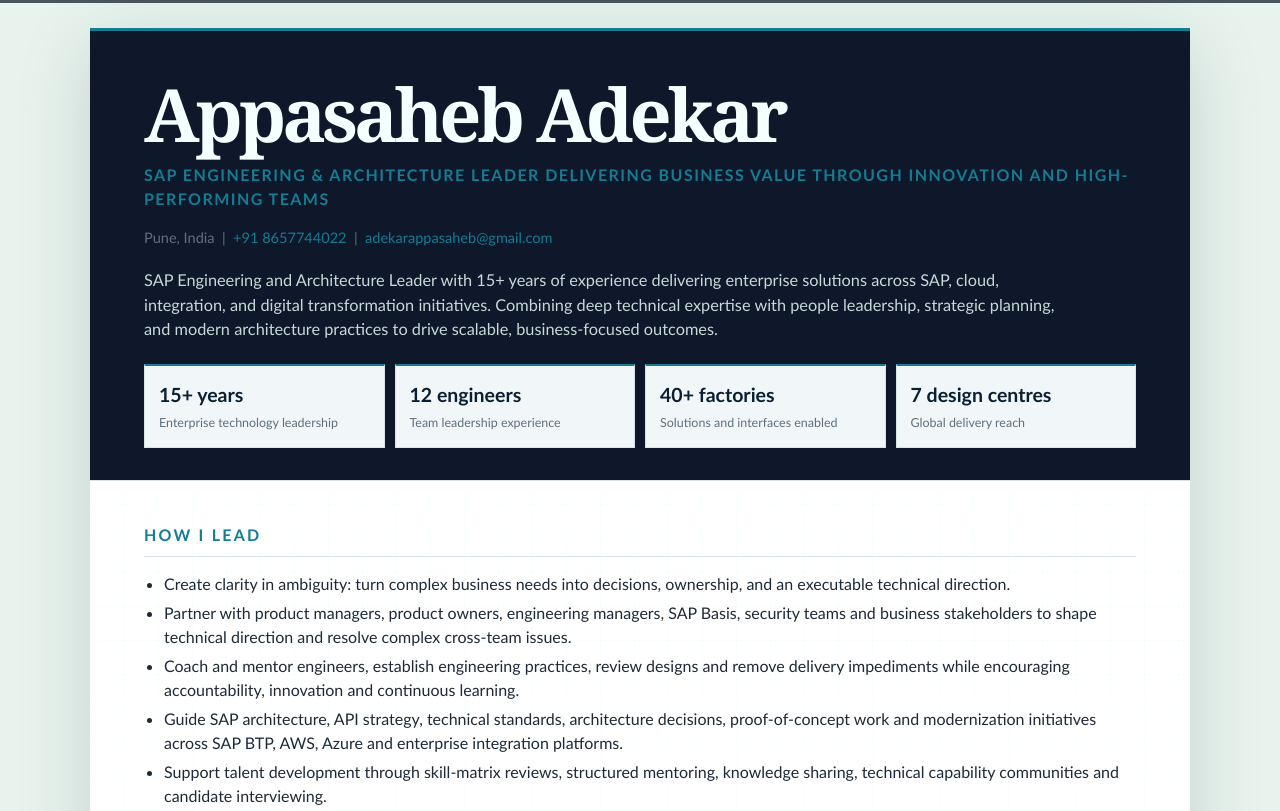
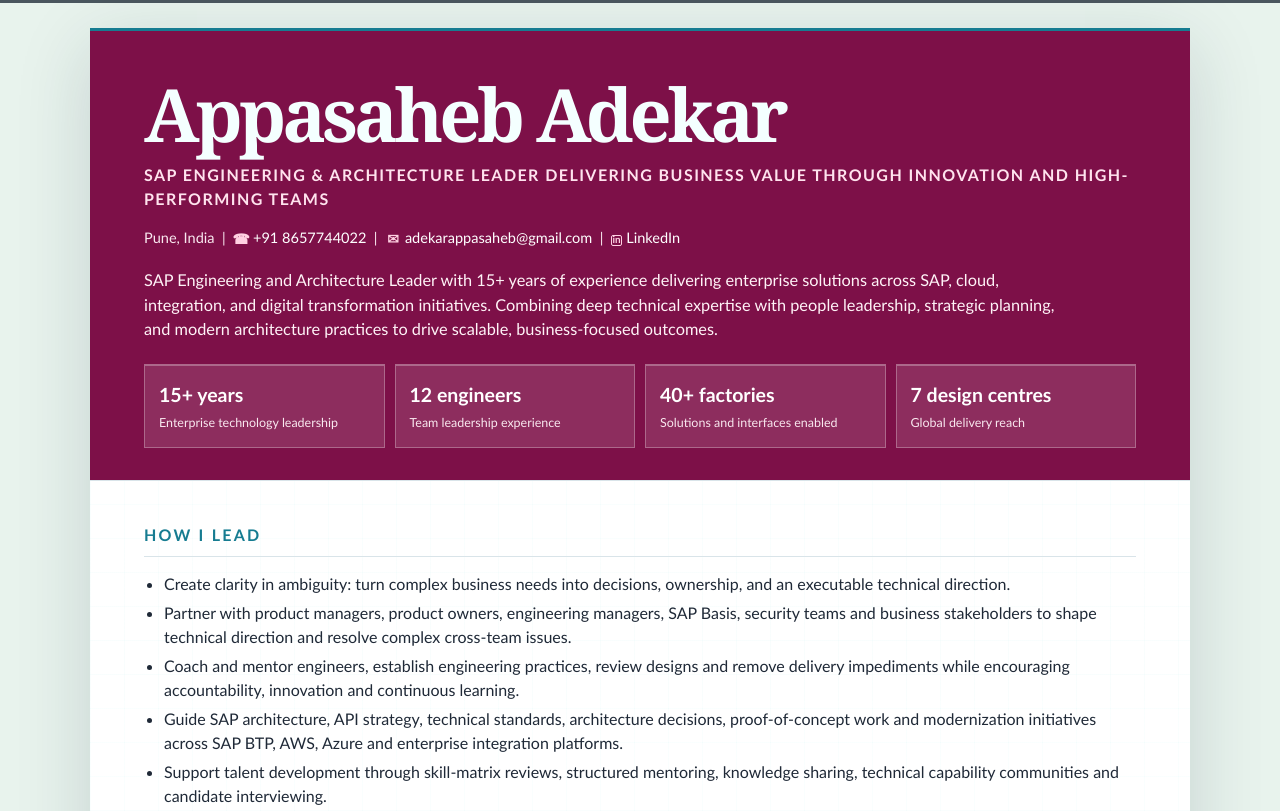
Before and after one commit to adekarappasaheb/resume, a plain HTML site: page index.html in a window 1280 px wide. Shown: the top 811 px of the page. Drawn offline with Linux system fonts and the light colour scheme.

Commit message:
Update index.html

```diff
--- a/index.html
+++ b/index.html
@@ -11,11 +11,13 @@
 .progress{position:fixed;z-index:10;top:0;left:0;width:100%;height:3px;background:rgba(8,21,35,.7)}.progress span{display:block;width:0;height:100%;background:linear-gradient(90deg,var(--blue),var(--amber));transition:width .15s ease}
 .resume{position:relative;overflow:hidden;width:min(1100px,calc(100% - 28px));margin:28px auto;background:var(--paper);box-shadow:0 18px 70px rgba(20,45,65,.16)}
 .resume:before{content:'';position:absolute;inset:0;pointer-events:none;background-image:linear-gradient(rgba(39,211,208,.035) 1px,transparent 1px),linear-gradient(90deg,rgba(39,211,208,.035) 1px,transparent 1px);background-size:34px 34px;mask-image:linear-gradient(to bottom,black,transparent 75%)}
-header{position:relative;padding:48px 54px 32px;border-top:3px solid var(--blue);border-bottom:1px solid var(--line);background:#0f172a}
+header{position:relative;padding:48px 54px 32px;border-top:3px solid var(--blue);border-bottom:1px solid var(--line);background:#7d1048}
 h1{margin:0;color:#f4ffff;font-family:Georgia,'Times New Roman',serif;font-size:clamp(2.6rem,6vw,4.6rem);letter-spacing:-.055em;line-height:.96}.headline{margin:13px 0 16px;color:var(--blue);font-size:1rem;font-weight:700;letter-spacing:.09em;text-transform:uppercase}
+header .headline{color:#ffe3ee}header .contact{color:#f9e8ef}header .contact a{color:#ffffff}header .contact-icon{color:#ffd1e2}header .summary{color:#fff3f7}header .metric{background:rgba(255,255,255,.12);border-color:rgba(255,255,255,.28)}header .metric b{color:#ffffff}header .metric span{color:#f9e8ef}
 .signal-line{display:flex;flex-wrap:wrap;gap:8px;margin:0 0 18px;color:var(--amber);font-size:.72rem;font-weight:700;letter-spacing:.12em;text-transform:uppercase}.signal-line span{padding:5px 8px;border:1px solid rgba(255,200,87,.5);border-radius:3px}
 .recruiter-brief{display:grid;grid-template-columns:1.15fr 1fr 1fr;gap:10px;margin-top:20px}.brief-card{padding:13px 15px;border:1px solid var(--line);background:rgba(5,13,20,.35)}.brief-card small{display:block;margin-bottom:5px;color:var(--muted);font-size:.66rem;font-weight:700;letter-spacing:.11em;text-transform:uppercase}.brief-card strong{color:#f4ffff;font-size:.88rem}.brief-card a{color:var(--amber);text-decoration:none}.brief-card a:hover{color:var(--blue)}
 .contact{color:var(--muted);font-size:.91rem}.contact a{color:var(--blue);text-decoration:none}.summary{margin:20px 0 0;max-width:930px;font-size:1.02rem;color:#c7d9d8}
+.contact-icon{display:inline-flex;align-items:center;justify-content:center;width:1.15em;height:1.15em;margin-right:4px;color:var(--blue);font-size:.95em;font-weight:700;vertical-align:-.08em}.linkedin-icon{border:1px solid currentColor;border-radius:2px;font-size:.68em;line-height:1}
 .scroll-cue{display:flex;justify-content:space-between;align-items:center;padding:18px 0 2px;color:var(--muted);font-size:.68rem;font-weight:700;letter-spacing:.14em;text-transform:uppercase}.scroll-cue span{color:var(--blue);font-size:1.1rem;animation:drift 1.8s ease-in-out infinite}@keyframes drift{0%,100%{transform:translateY(0)}50%{transform:translateY(5px)}}
 .value-grid{display:grid;grid-template-columns:repeat(3,1fr);gap:12px}.value-card{padding:20px;border:1px solid var(--line);background:rgba(16,42,55,.42)}.value-card strong{display:block;margin-bottom:8px;color:var(--amber);font-size:1rem}.value-card p{margin:0;color:var(--muted);font-size:.9rem}
 .evolution{display:grid;grid-template-columns:repeat(4,1fr);gap:0;margin-top:6px;border:1px solid var(--line);background:var(--soft)}.evolution-step{position:relative;padding:20px 18px 22px;border-right:1px solid var(--line)}.evolution-step:last-child{border-right:0}.evolution-step:after{content:'>';position:absolute;right:-8px;top:24px;z-index:1;color:var(--amber);font-weight:700}.evolution-step:last-child:after{display:none}.evolution-step small{display:block;margin-bottom:9px;color:var(--blue);font-size:.68rem;font-weight:700;letter-spacing:.12em;text-transform:uppercase}.evolution-step strong{display:block;margin-bottom:7px;color:var(--navy);font-size:1rem}.evolution-step p{margin:0;color:var(--muted);font-size:.82rem}
@@ -33,7 +35,7 @@
 <header id="top">
 <h1>Appasaheb Adekar</h1>
 <div class="headline">SAP Engineering & Architecture Leader Delivering Business Value Through Innovation and High-Performing Teams</div>
-<div class="contact">Pune, India &nbsp;|&nbsp; <a href="https://wa.me/918657744022?text=Hello%20Appasaheb%2C%20I%20would%20like%20to%20connect%20about%20an%20opportunity." target="_blank" rel="noopener" aria-label="Message Appasaheb on WhatsApp">+91 8657744022</a> &nbsp;|&nbsp; <a href="https://outlook.office.com/mail/deeplink/compose?to=adekarappasaheb%40gmail.com" target="_blank" rel="noopener">adekarappasaheb@gmail.com</a></div>
+<div class="contact">Pune, India &nbsp;|&nbsp; <a href="https://wa.me/918657744022?text=Hello%20Appasaheb%2C%20I%20would%20like%20to%20connect%20about%20an%20opportunity." target="_blank" rel="noopener" aria-label="Message Appasaheb on WhatsApp"><span class="contact-icon" aria-hidden="true">&#9742;</span>+91 8657744022</a> &nbsp;|&nbsp; <a href="https://outlook.office.com/mail/deeplink/compose?to=adekarappasaheb%40gmail.com" target="_blank" rel="noopener"><span class="contact-icon" aria-hidden="true">&#9993;</span>adekarappasaheb@gmail.com</a> &nbsp;|&nbsp; <a href="https://www.linkedin.com/in/appasahebadekar/" target="_blank" rel="noopener"><span class="contact-icon linkedin-icon" aria-hidden="true">in</span>LinkedIn</a></div>
 <p class="summary">SAP Engineering and Architecture Leader with 15+ years of experience delivering enterprise solutions across SAP, cloud, integration, and digital transformation initiatives. Combining deep technical expertise with people leadership, strategic planning, and modern architecture practices to drive scalable, business-focused outcomes.</p>
 <div class="highlights">
 <div class="metric"><b>15+ years</b><span>Enterprise technology leadership</span></div>
@@ -91,7 +93,7 @@
 <li><strong>Global IT Innovation Award</strong>, VR Reporting Project, 2012</li>
 <li>Contributed to hackathons, technical capability building and AI-enabled approval and engineering workflow concepts.</li>
 </ul></section>
-<section class="section reveal" id="contact"><h2>Start a conversation</h2><div class="grid"><div><strong>Bachelor of Engineering, Mechanical Engineering</strong><br>T.K.I.E.T., 2010</div><div><strong>Languages:</strong> English, Hindi, Marathi<br><strong>Interests:</strong> Farming, travelling, cooking, volunteering and continuous learning<br><br><a href="https://outlook.office.com/mail/deeplink/compose?to=adekarappasaheb%40gmail.com" target="_blank" rel="noopener">Email Appasaheb in Outlook</a><br><a href="https://wa.me/918657744022?text=Hello%20Appasaheb%2C%20I%20would%20like%20to%20connect%20about%20an%20opportunity." target="_blank" rel="noopener">Message on WhatsApp</a></div></div></section>
+<section class="section reveal" id="contact"><h2>Start a conversation</h2><div class="grid"><div><strong>Bachelor of Engineering, Mechanical Engineering</strong><br>T.K.I.E.T., 2010</div><div><strong>Languages:</strong> English, Hindi, Marathi<br><strong>Interests:</strong> Farming, travelling, cooking, volunteering and continuous learning<br><br><a href="https://outlook.office.com/mail/deeplink/compose?to=adekarappasaheb%40gmail.com" target="_blank" rel="noopener"><span class="contact-icon" aria-hidden="true">&#9993;</span>Email Appasaheb in Outlook</a><br><a href="https://wa.me/918657744022?text=Hello%20Appasaheb%2C%20I%20would%20like%20to%20connect%20about%20an%20opportunity." target="_blank" rel="noopener"><span class="contact-icon" aria-hidden="true">&#9742;</span>Message on WhatsApp</a><br><a href="https://www.linkedin.com/in/appasahebadekar/" target="_blank" rel="noopener"><span class="contact-icon linkedin-icon" aria-hidden="true">in</span>View LinkedIn profile</a></div></div></section>
 </main><footer>Appasaheb Adekar | Engineering Manager and Technical Architecture Leadership Resume</footer>
 </article>
 <script>
```
